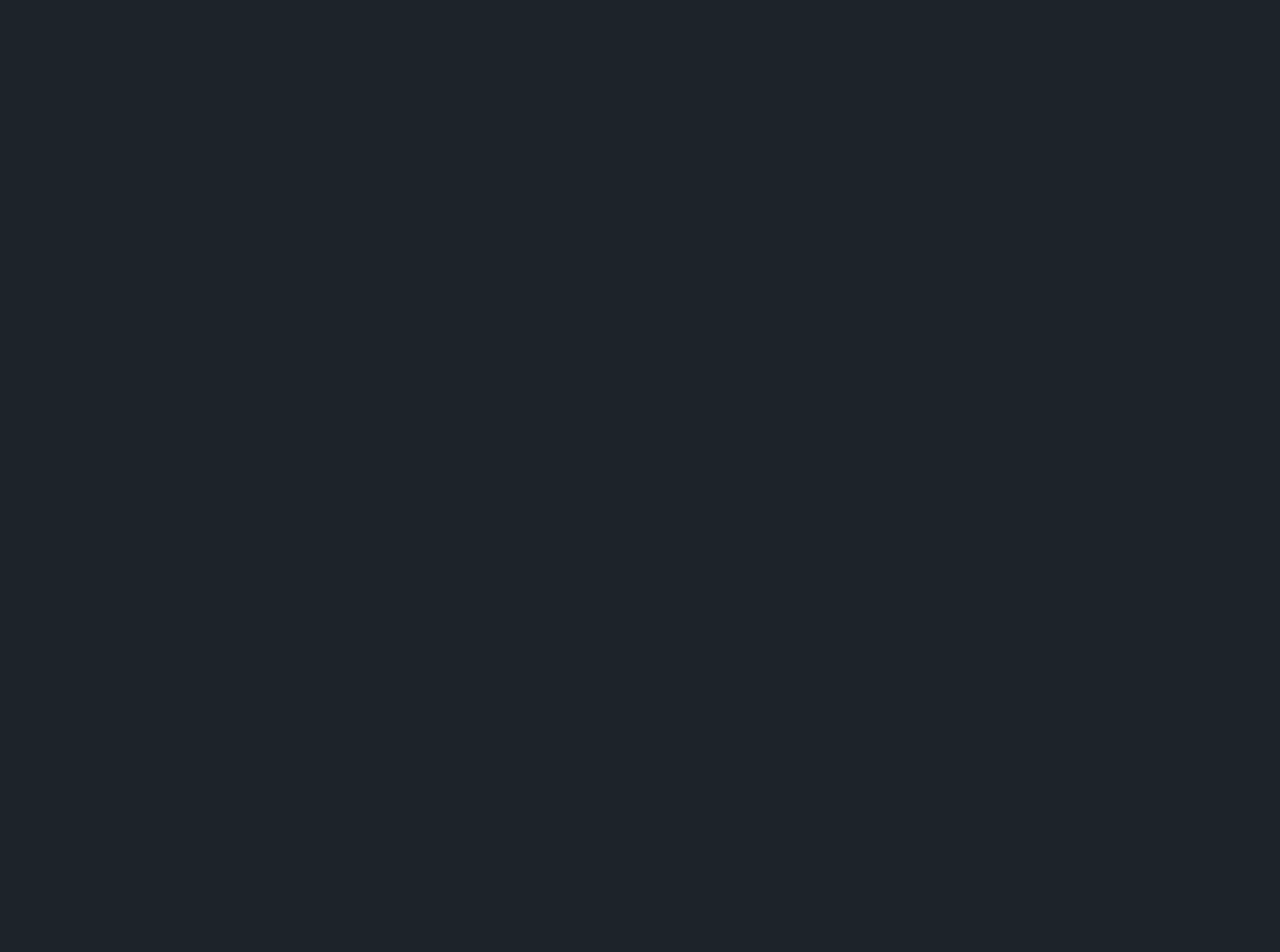
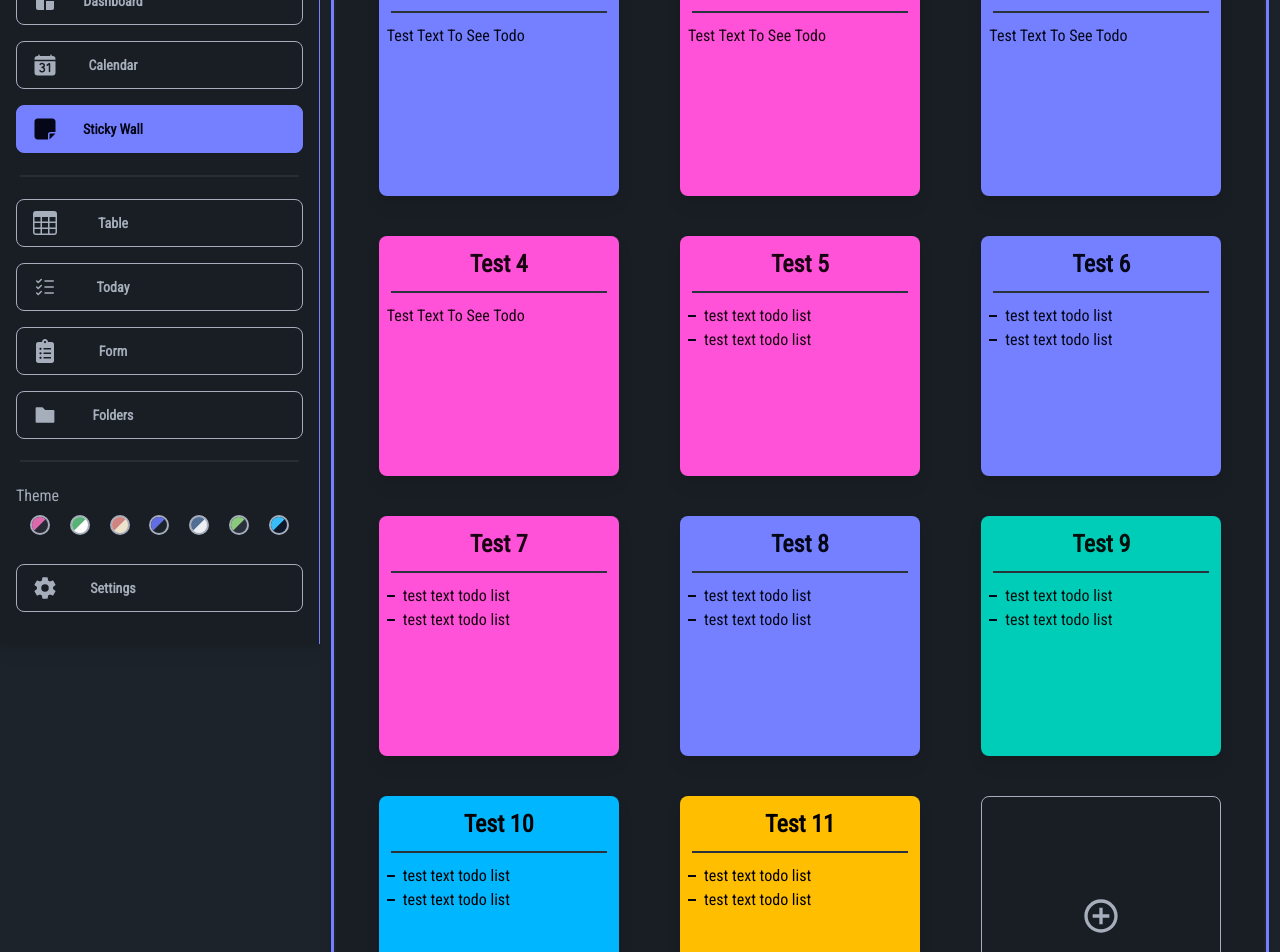
Before and after one commit to Ali-boorboor/Daily-Doings, a React (Vite) app: page /sticky-wall in a window 1280 px wide. Before the commit this address had no page. Shown: the part 220-1172 px from the top of the page. Before the commit the page ends 800 px from the top, so only its background shows below. Built offline with nearby package versions, Linux system fonts and the light colour scheme.

Commit message:
sticky walls added

```diff
--- a/src/components/molecules/StickyWall.tsx
+++ b/src/components/molecules/StickyWall.tsx
@@ -8,13 +8,13 @@ import { memo } from "react";
 function StickyWall({
   subject,
   description,
-  bgTextColors,
+  style,
   isList,
   listItems,
 }: stickyWallPropsType) {
   return (
     <div
-      className={`w-40 h-40 lg:w-52 lg:h-52 xl:w-60 xl:h-60 overflow-hidden rounded-lg ${bgTextColors} py-3 px-2 text-left`}
+      className={`w-40 h-40 lg:w-52 lg:h-52 xl:w-60 xl:h-60 overflow-hidden rounded-lg ${style} py-3 px-2 ltr:text-left rtl:text-right drop-shadow-lg`}
     >
       <p className="font-bold text-lg lg:text-xl xl:text-2xl text-center">
         {subject}
@@ -24,7 +24,7 @@ function StickyWall({
         <ul className="px-2 line-clamp-4 lg:line-clamp-5 xl:line-clamp-6">
           {listItems?.map((item: stickyWallListItemsType, index) => (
             <li
-              className="relative before:absolute before:w-2 before:h-[0.1rem] before:bg-primary-content before:-left-2 before:top-0 before:bottom-0 before:my-auto pl-2"
+              className="relative before:absolute before:w-2 before:h-[0.1rem] before:bg-primary-content rtl:before:-right-2 ltr:before:-left-2 before:top-0 before:bottom-0 before:my-auto rtl:pr-2 ltr:pl-2"
               key={++index}
             >
               {item.title}
--- a/src/components/organisms/MainSidebar.tsx
+++ b/src/components/organisms/MainSidebar.tsx
@@ -41,7 +41,7 @@ function MainSidebar() {
           icon={<IoCalendarNumber className="w-6 h-6" />}
         />
         <SidebarLinks
-          href="/"
+          href="/sticky-wall"
           title={t("stickyWallLink")}
           icon={<FaNoteSticky className="w-6 h-6" />}
         />
--- /dev/null
+++ b/src/components/templates/StickyWalls.tsx
@@ -0,0 +1,106 @@
+import AddStickyWall from "@a/AddStickyWall";
+import HeaderTitle from "@a/HeaderTitle";
+import StickyWall from "@m/StickyWall";
+import { useTranslation } from "react-i18next";
+import { memo } from "react";
+
+function StickyWalls() {
+  const { t } = useTranslation();
+
+  return (
+    <div className="max-w-screen-2xl m-auto badge-ghost rounded-lg ring ring-primary ring-offset-2 ring-offset-base-100 drop-shadow-lg">
+      <HeaderTitle
+        style="bg-primary text-primary-content text-xl md:text-2xl p-2 text-center rounded-b-full"
+        title={t("stickyWallTitle")}
+      />
+      <div className="grid gap-4 lg:gap-10 grid-cols-[repeat(auto-fit,_minmax(200px,1fr))] justify-items-center p-4 lg:p-8">
+        <StickyWall
+          style="bg-primary text-primary-content"
+          subject="Test 1"
+          description="Test Text To See Todo"
+        />
+        <StickyWall
+          style="bg-secondary text-secondary-content"
+          subject="Test 2"
+          description="Test Text To See Todo"
+        />
+        <StickyWall
+          style="bg-primary text-primary-content"
+          subject="Test 3"
+          description="Test Text To See Todo"
+        />
+        <StickyWall
+          style="bg-secondary text-secondary-content"
+          subject="Test 4"
+          description="Test Text To See Todo"
+        />
+        <StickyWall
+          style="bg-secondary text-secondary-content"
+          subject="Test 5"
+          listItems={[
+            { title: "test text todo list" },
+            { title: "test text todo list" },
+          ]}
+          isList
+        />
+        <StickyWall
+          style="bg-primary text-primary-content"
+          subject="Test 6"
+          listItems={[
+            { title: "test text todo list" },
+            { title: "test text todo list" },
+          ]}
+          isList
+        />
+        <StickyWall
+          style="bg-secondary text-secondary-content"
+          subject="Test 7"
+          listItems={[
+            { title: "test text todo list" },
+            { title: "test text todo list" },
+          ]}
+          isList
+        />
+        <StickyWall
+          style="bg-primary text-primary-content"
+          subject="Test 8"
+          listItems={[
+            { title: "test text todo list" },
+            { title: "test text todo list" },
+          ]}
+          isList
+        />
+        <StickyWall
+          style="bg-accent text-accent-content"
+          subject="Test 9"
+          listItems={[
+            { title: "test text todo list" },
+            { title: "test text todo list" },
+          ]}
+          isList
+        />
+        <StickyWall
+          style="bg-info text-info-content"
+          subject="Test 10"
+          listItems={[
+            { title: "test text todo list" },
+            { title: "test text todo list" },
+          ]}
+          isList
+        />
+        <StickyWall
+          style="bg-warning text-warning-content"
+          subject="Test 11"
+          listItems={[
+            { title: "test text todo list" },
+            { title: "test text todo list" },
+          ]}
+          isList
+        />
+        <AddStickyWall />
+      </div>
+    </div>
+  );
+}
+
+export default memo(StickyWalls);
--- a/src/languages/en.ts
+++ b/src/languages/en.ts
@@ -64,6 +64,7 @@ const en = {
   todayBtnCalendar: "Today",
   monthBtnCalendar: "Month",
   weekBtnCalendar: "Week",
+  stickyWallTitle: "Sticky Walls",
 };
 
 export default en;
--- a/src/languages/fa.ts
+++ b/src/languages/fa.ts
@@ -64,6 +64,7 @@ const fa = {
   nextBtnCalendar: "بعدی",
   monthBtnCalendar: "ماه",
   weekBtnCalendar: "هفته",
+  stickyWallTitle: "برچسب ها",
 };
 
 export default fa;
--- a/src/routes/Router.tsx
+++ b/src/routes/Router.tsx
@@ -2,11 +2,12 @@ import SuspenseWrapper from "@/routes/SuspenseWrapper";
 import { Navigate } from "react-router";
 import { lazy } from "react";
 
+const ForgotPassword = lazy(() => import("@t/ForgotPassword"));
+const StickyWalls = lazy(() => import("@t/StickyWalls"));
+const Dashboard = lazy(() => import("@t/Dashboard"));
+const Calendar = lazy(() => import("@t/Calendar"));
+const Signup = lazy(() => import("@t/Signup"));
 const Login = lazy(() => import("@t/Login"));
-const Signup = lazy(() => import("@t/Signup"));
-const ForgotPassword = lazy(() => import("@t/ForgotPassword"));
-const Dashboard = lazy(() => import("@/components/templates/Dashboard"));
-const Calendar = lazy(() => import("@/components/templates/Calendar"));
 const AuthPage = lazy(() => import("@/pages/AuthPage"));
 const HomePage = lazy(() => import("@/pages/HomePage"));
 
@@ -36,6 +37,7 @@ const Routes = [
       { index: true, element: <Navigate to="dashboard" replace /> },
       { path: "dashboard", element: <Dashboard /> },
       { path: "calendar", element: <Calendar /> },
+      { path: "sticky-wall", element: <StickyWalls /> },
     ],
   },
 ];
--- a/src/types/moleculesTypes.ts
+++ b/src/types/moleculesTypes.ts
@@ -20,7 +20,7 @@ type sidebarLinksPropsType = {
 type stickyWallPropsType = {
   subject: string;
   description?: string;
-  bgTextColors: string;
+  style: string;
   isList?: boolean;
   listItems?: stickyWallListItemsType[];
 };
```
